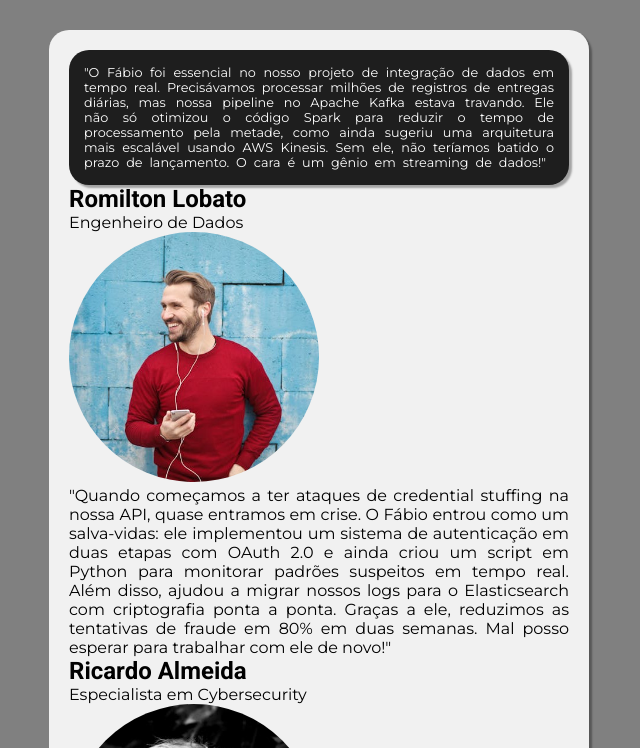
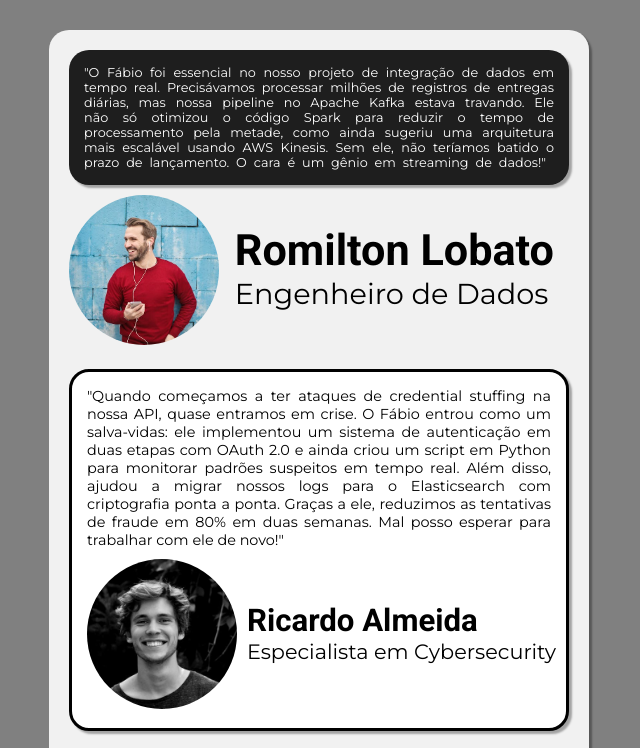
Before and after one commit to fabiodejesusfferreira/Testimonial-cards, a plain HTML site: page index.html in a window 1280 px wide. Shown: the top 748 px of the page, without its empty margins (321-961 px from the left). Drawn offline with Linux system fonts and the light colour scheme.

Commit message:
Estilo para Ricardo Almeida

```diff
--- a/styles/style.css
+++ b/styles/style.css
@@ -1,6 +1,6 @@
 @charset "UTF-8";
 
-@import url('https://fonts.googleapis.com/css2?family=Montserrat:ital,wght@0,100..900;1,100..900&family=Roboto:ital,wght@0,100..900;1,100..900&display=swap');
+@import url("https://fonts.googleapis.com/css2?family=Montserrat:ital,wght@0,100..900;1,100..900&family=Roboto:ital,wght@0,100..900;1,100..900&display=swap");
 
 :root {
   --darkgray: #1e1e1e;
@@ -29,19 +29,76 @@ main {
   box-shadow: var(--sombra-padrao);
 }
 
+/* Testimonial 1 */
+
 article#testimonial-1 > blockquote {
+  position: relative;
   color: white;
   background-color: var(--darkgray);
-    font-size: .8em;
+  font-size: 0.8em;
   word-spacing: 3.5px;
   border-radius: 20px;
   padding: 15px;
   box-shadow: var(--sombra-padrao);
 }
 
+article#testimonial-1 figcaption {
+    right: 15px;
+    top: 40px;
+    position: absolute;
+    font-size: 1.8em;
+}
+
+article#testimonial-1 figure {
+  position: relative;
+}
+
+article#testimonial-1 img {
+    margin-top: 10px;
+}
+
+div#triangulo {
+  position: relative;
+  left: 50px;
+
+  width: 0;
+  height: 0;
+  border-left: 25px solid transparent;
+  border-right: 25px solid transparent;
+  border-top: 25px solid var(--darkgray);
+}
+
+/* Testimonial 2 */
+
+article#testimonial-2 {
+  position: relative;
+  background-color: #fff;
+  margin: 20px 0px;
+  border: 3px solid black;
+  border-radius: 20px;
+  padding: 15px;
+  box-shadow: var(--sombra-padrao);
+}
+
+article#testimonial-2 blockquote p {
+  font-size: 0.9em;
+}
+
+article#testimonial-2 img {
+  margin-top: 10px;
+}
+
+article#testimonial-2 figcaption {
+  font-size: 1.3em;
+  bottom: 64px;
+  right: 10px;
+  position: absolute;
+}
+
 article#testimonial-1 img,
 article#testimonial-2 img,
 article#testimonial-3 img {
+  width: 150px;
   border-radius: 50%;
 }
 
@@ -50,15 +107,16 @@ img {
 }
 
 h2 {
-    font-family: 'Roboto', sans-serif;
+  font-family: "Roboto", sans-serif;
 }
 
 blockquote {
   text-align: justify;
 }
 
-p.cargo, blockquote {
-    font-family: 'Montserrat', sans-serif;
+p.cargo,
+blockquote {
+  font-family: "Montserrat", sans-serif;
 }
 
 li {
```
Lines whose indentation alone changed are shown as unchanged.
